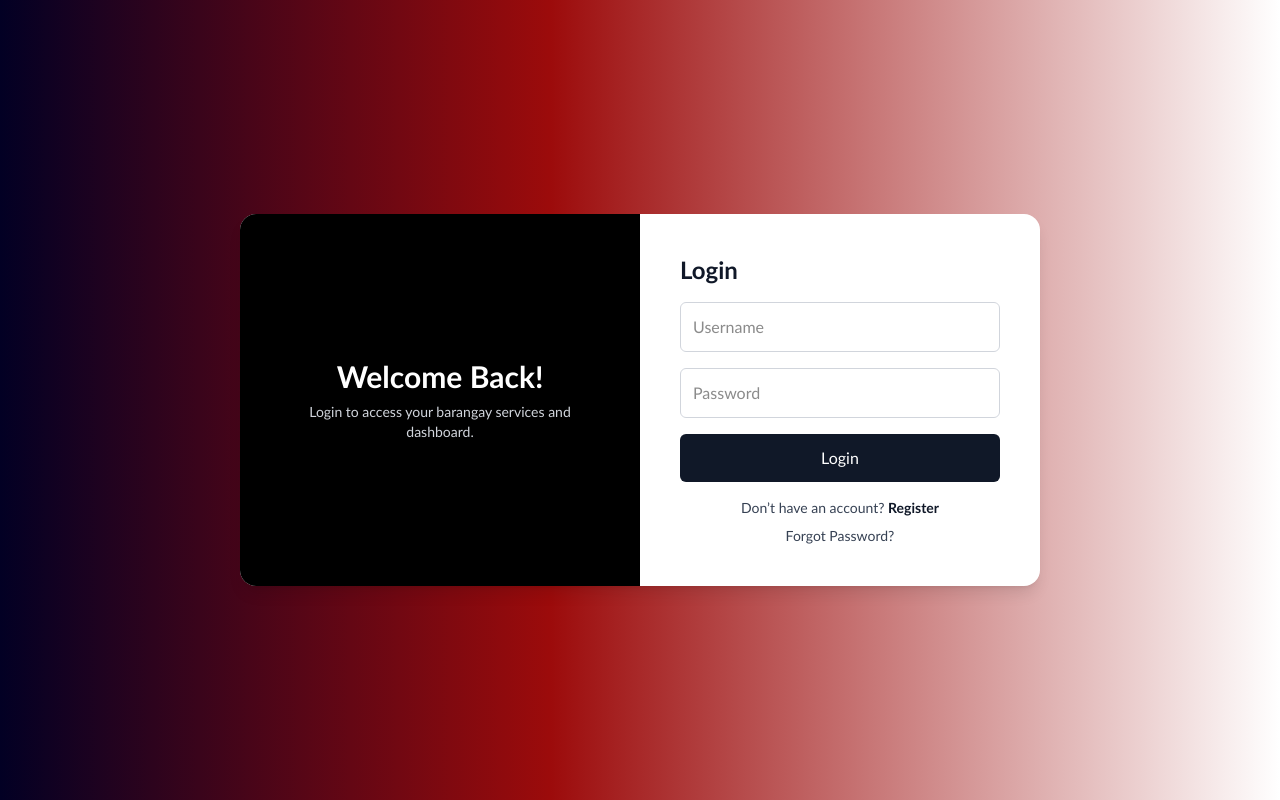
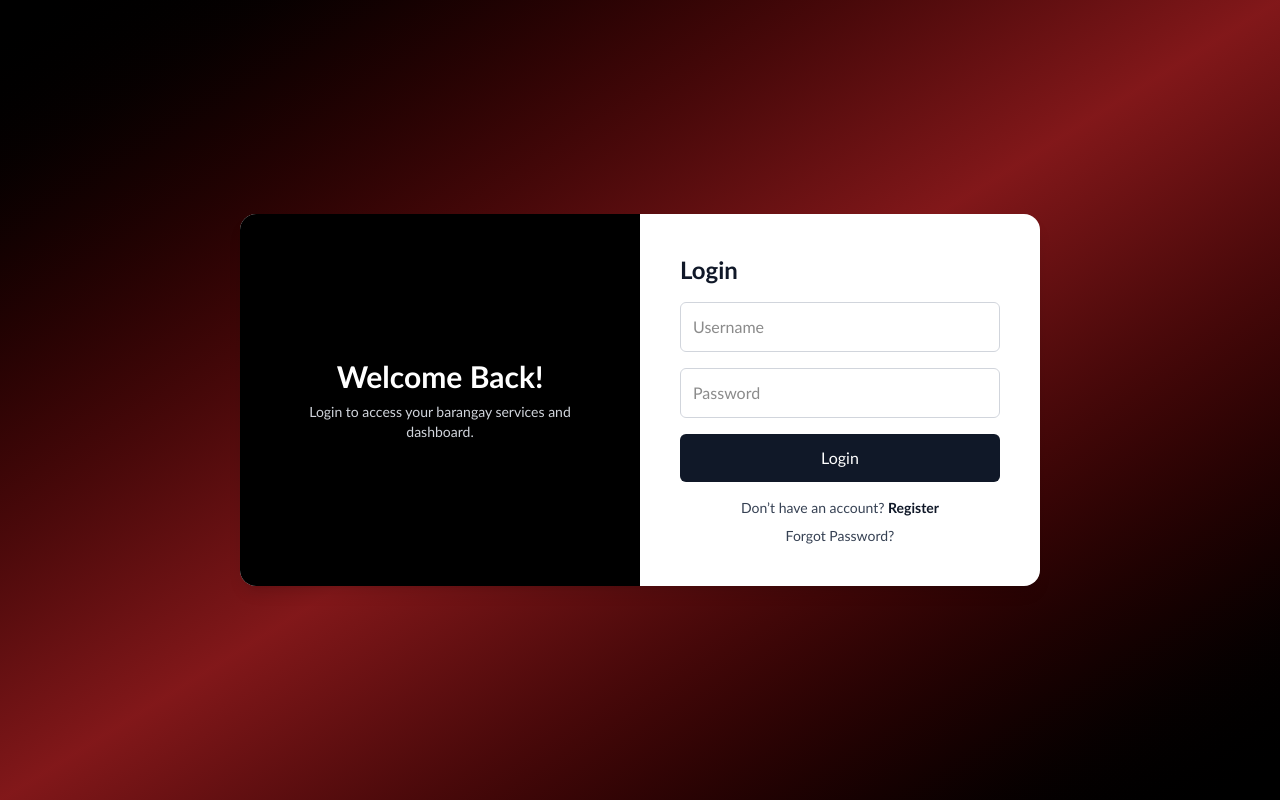
Before and after one commit to mauiestraduuuh/barangay-niugan, a Next.js app: page /auth-front/login in a window 1280 px wide. Built offline with nearby package versions, Linux system fonts and the light colour scheme.

Commit message:
Changed bg

```diff
--- a/app/auth-front/login/page.tsx
+++ b/app/auth-front/login/page.tsx
@@ -84,7 +84,7 @@ export default function LoginPage() {
   };
 
   return (
-    <div className="relative min-h-screen flex items-center justify-center bg-[linear-gradient(90deg,rgba(2,0,36,1)_0%,rgba(156,11,11,1)_43%,rgba(255,255,255,1)_100%)] h-screen">
+    <div className="min-h-screen bg-gradient-to-br from-black via-red-900 to-black flex items-center justify-center p-4">
       <div className="bg-white backdrop-blur-md rounded-2xl shadow-lg flex w-[800px] overflow-hidden">
         {/* Left side */}
         <div className="w-1/2 bg-black text-white flex flex-col items-center justify-center p-10">
--- a/app/auth-front/register/page.tsx
+++ b/app/auth-front/register/page.tsx
@@ -120,7 +120,7 @@ export default function RegisterPage() {
   };
 
   return (
-    <div className="relative flex min-h-screen items-center justify-center bg-[linear-gradient(90deg,rgba(255,0,0,1)_0%,rgba(0,0,0,1)_50%,rgba(255,255,255,1)_100%)] h-screen">
+    <div className="min-h-screen bg-gradient-to-br from-black via-red-900 to-black flex items-center justify-center p-4">
       <div className="relative z-10 bg-black/80 backdrop-blur-lg shadow-2xl max-w-4xl w-full rounded-2xl p-8 border border-white/40 flex flex-col md:flex-row gap-8">
         <div className="flex-1 flex flex-col justify-center text-center md:text-left">
           <h1 className="text-3xl font-bold font-poppins text-white mb-3">
```
